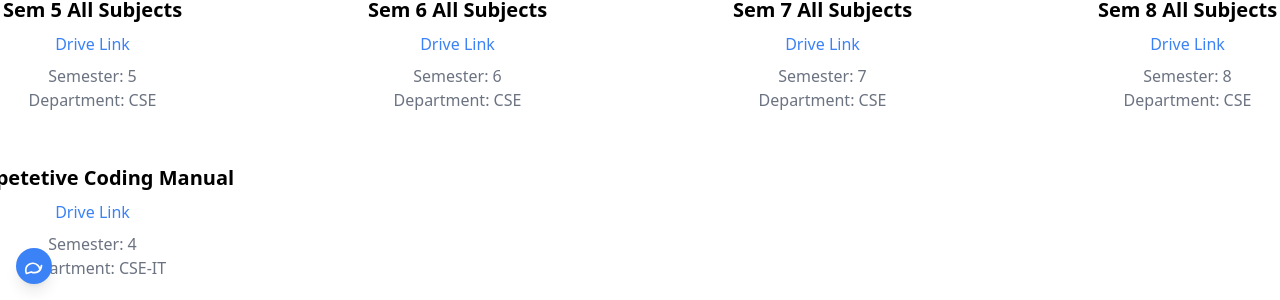
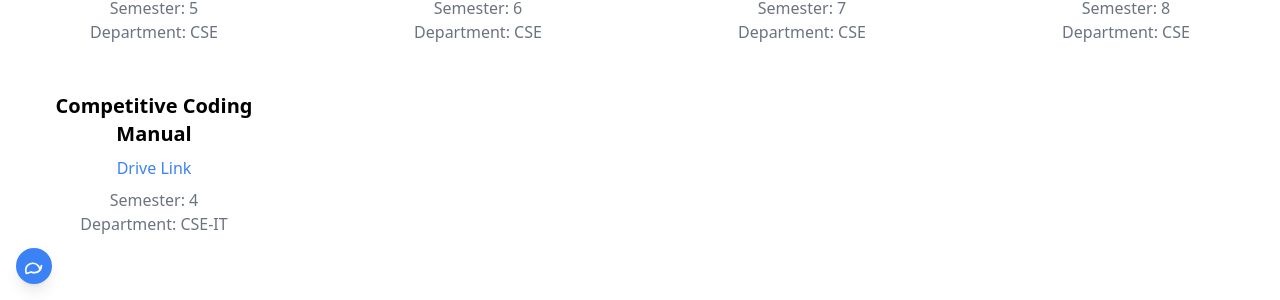
Before and after one commit to OctoTechHub/studysource, a React (Vite) app: page / in a window 1280 px wide. Shown: the part 500-800 px from the top of the page. Built offline with nearby package versions, Linux system fonts and the light colour scheme.

Commit message:
fixed search query

```diff
--- a/src/components/SearchBar.tsx
+++ b/src/components/SearchBar.tsx
@@ -1,10 +1,9 @@
 import React, { useState } from 'react';
 import { Link } from 'react-router-dom';
-import DisplayMaterials from './Materials';
+import DisplayMaterials from './DisplayMaterials';
 import Chatbot from './Chatbot';
 
-const SearchBar: React.FC = () => {
-  const [searchQuery, setSearchQuery] = useState<string>("");
+const SearchBar = ({searchQuery , setSearchQuery} : {searchQuery :string , setSearchQuery : React.Dispatch<React.SetStateAction<string>> }) => {
   const [showChatbot, setShowChatbot] = useState<boolean>(false);
 
   const handleSearchQueryChange = (event: { target: { value: React.SetStateAction<string>; }; }) => {
--- a/src/material.ts
+++ b/src/material.ts
@@ -48,7 +48,7 @@ export const materials = [
     department: 'CSE',
   },
   {
-    title: 'Competetive Coding Manual',
+    title: 'Competitive Coding Manual',
     driveLink:'https://drive.google.com/file/d/1AoUgr2mqB_gsHdDSXugyz5MD8l3Z4AYS/view?usp=drive_link',
     semester: 4,
     department: 'CSE-IT',
--- a/tailwind.config.js
+++ b/tailwind.config.js
@@ -8,5 +8,3 @@ export default {
   },
   plugins: [],
 }
-
-// #39b2ea
```
